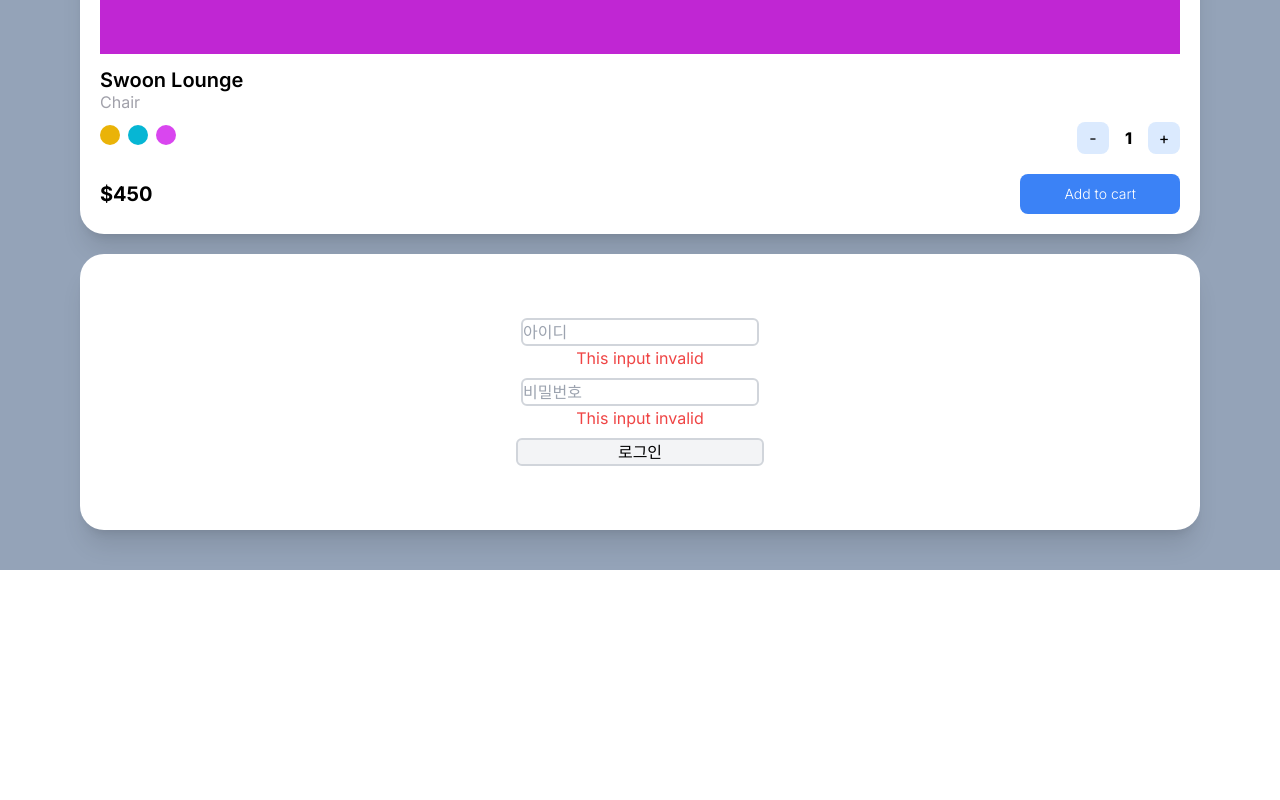
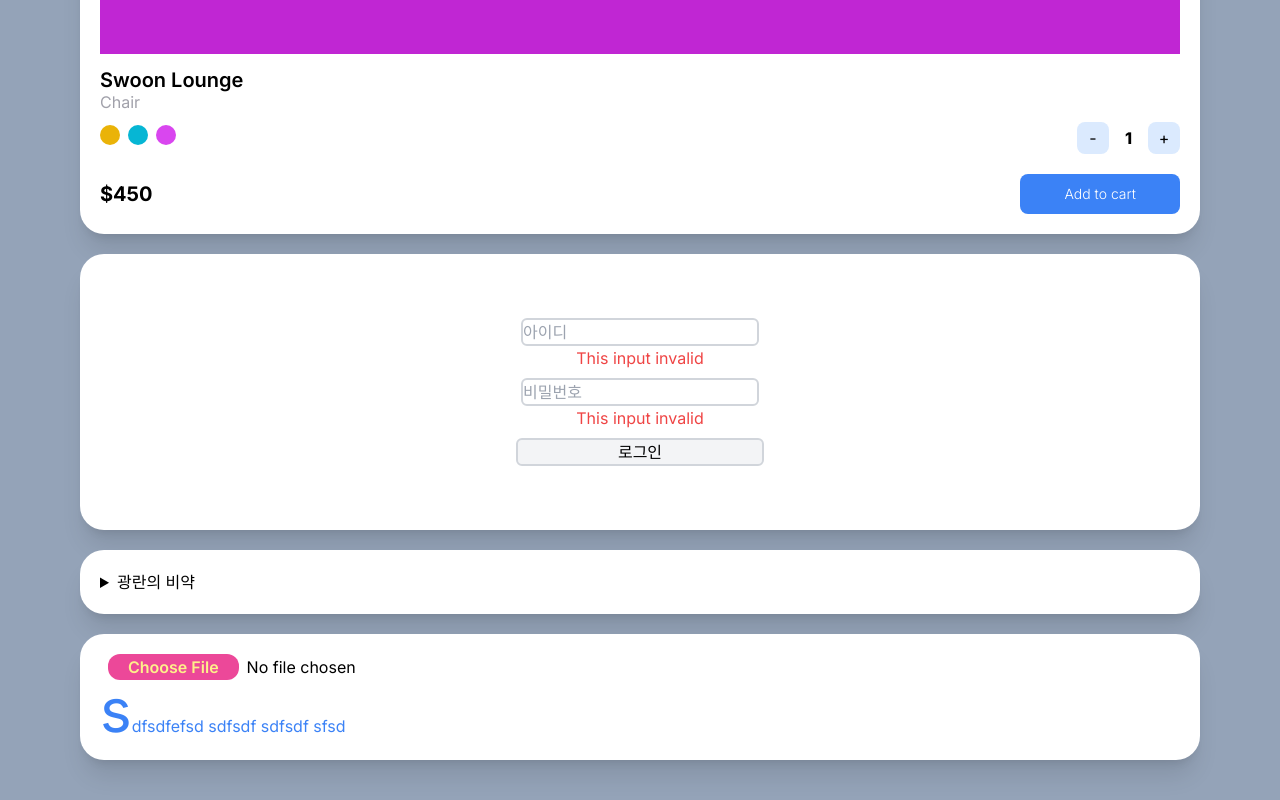
Before and after one commit to sdfwefk11/next-market, a Next.js app: page / in a window 1280 px wide. Shown: the part 1052-1852 px from the top of the page. Before the commit the page ends 1622 px from the top, so only its background shows below. Built offline with nearby package versions, Linux system fonts and the light colour scheme.

Commit message:
Tailwind CSS7

```diff
--- a/src/app/page.tsx
+++ b/src/app/page.tsx
@@ -133,6 +133,25 @@ export default function Home() {
           />
         </form>
       </div>
+      <div className="bg-white p-5 rounded-3xl shadow-xl">
+        <details className="flex open:bg-zinc-200">
+          <summary className="select-none cursor-pointer">광란의 비약</summary>
+          <span className="selection:text-green-500">재생의 오일 x 1</span>
+          <span>맑은 액체 시약 x 5</span>
+          <span>유령 버섯 x 2</span>
+          <span>전투의 흔적 x 3</span>
+          <span>삼나무 수액 x 5</span>
+        </details>
+      </div>
+      <div className="bg-white p-5 rounded-3xl shadow-xl">
+        <input
+          type="file"
+          className="file:bg-pink-500 file:font-semibold file:rounded-xl file:border-0 file:px-5 file:transition file:cursor-pointer file:text-yellow-200 file:mx-2 file:hover:text-pink-500 file:hover:bg-yellow-200 file:hover:border file:hover:border-pink-500"
+        />
+        <p className="first-letter:text-6xl first-letter:hover:text-purple-400 first-line:text-blue-500">
+          sdfsdfefsd sdfsdf sdfsdf sfsd
+        </p>
+      </div>
     </div>
   );
 }
```
